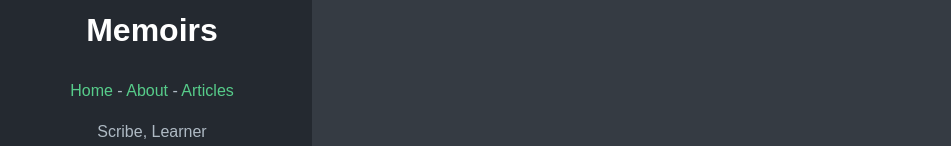
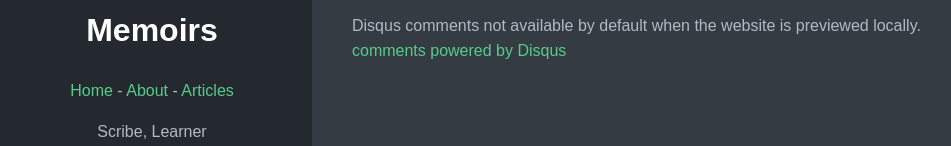
Before and after one commit to ad644/ad644.github.io, a plain HTML site: page about/index.html in a window 1280 px wide. Shown: the part 355-501 px from the top of the page, without its empty margins (8-959 px from the left). Drawn offline with Linux system fonts and the light colour scheme.

Commit message:
disqus added

```diff
--- a/about/index.html
+++ b/about/index.html
@@ -82,7 +82,26 @@
 
     </div>
     <div class="post-footer">
+      <div id="disqus_thread"></div>
+<script type="application/javascript">
+    var disqus_config = function () {
 
+
+
+    };
+    (function() {
+        if (["localhost", "127.0.0.1"].indexOf(window.location.hostname) != -1) {
+            document.getElementById('disqus_thread').innerHTML = 'Disqus comments not available by default when the website is previewed locally.';
+            return;
+        }
+        var d = document, s = d.createElement('script'); s.async = true;
+        s.src = '//' + "iamarup" + '.disqus.com/embed.js';
+        s.setAttribute('data-timestamp', +new Date());
+        (d.head || d.body).appendChild(s);
+    })();
+</script>
+<noscript>Please enable JavaScript to view the <a href="https://disqus.com/?ref_noscript">comments powered by Disqus.</a></noscript>
+<a href="https://disqus.com" class="dsq-brlink">comments powered by <span class="logo-disqus">Disqus</span></a>
     </div>
   </article>
 
```
Also changed, not shown: posts/hello-world/index.html (+19 -0 lines).
